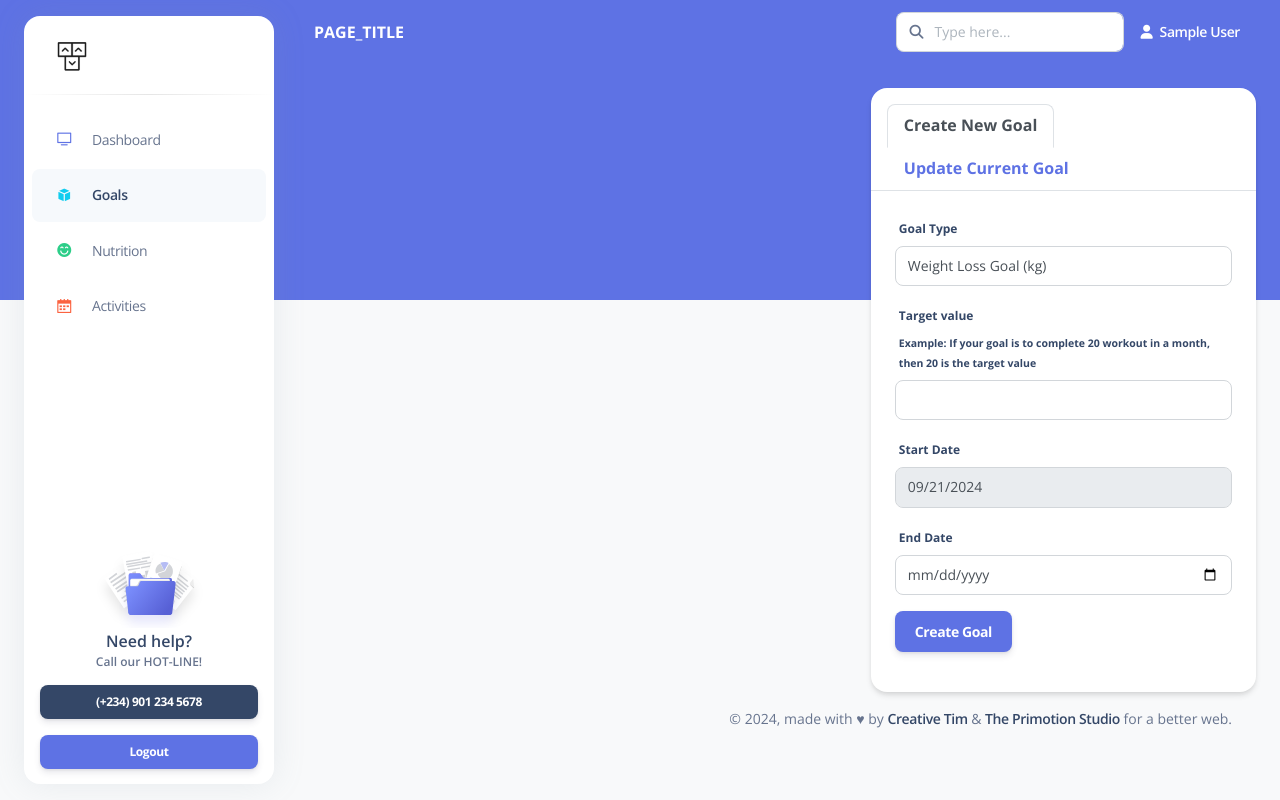
After one commit to PrimotionStudio/fitness-tracking-system, a PHP site: page /goals in a window 1280 px wide. The commit adds this page. Run offline with PHP 8.4, Linux system fonts and the light colour scheme; the visitor is signed in with stand-in values (Sample User, id 1); tables that the repository leaves empty or names only in its code hold one stand-in row (values such as "Sample post"); data that the repository does not hold is empty; some libraries are stand-ins or nearby versions.

```diff
--- /dev/null
+++ b/func/add_goals.php
@@ -0,0 +1,24 @@
+<?php
+if ($_SERVER["REQUEST_METHOD"] == "POST") {
+    $goal_type = $_POST["goalType"];
+    $target_value = $_POST["targetValue"];
+    $end_date = $_POST["goalEnd"];
+
+    // Only one goals can exist at a point
+    $select_goals = "SELECT * FROM goals WHERE user_id='$user_id' && status!='In Progress'";
+    $query_goals = mysqli_query($con, $select_goals);
+    if (mysqli_num_rows($query_goals) > 0) {
+        $_SESSION["alert"] = "You already have a goal in progress. Complete it and try again";
+        header("location: goals");
+        exit;
+    }
+    $insert_goals = "INSERT INTO goals (user_id, goal_type, target_value, end_date) VALUES ('$user_id', '$goal_type', '$target_value', '$end_date')";
+    if (mysqli_query($con, $insert_goals)) {
+        $_SESSION["alert"] = "Goal created successfully!";
+    } else {
+        $_SESSION["alert"] = "Unable to create goal";
+    }
+
+    header("location: goals");
+    exit;
+}
--- /dev/null
+++ b/goals.php
@@ -0,0 +1,89 @@
+<?php
+require_once "required/session.php";
+require_once "required/sql.php";
+const PAGE_TITLE = "Goals - Fitness Tracking System";
+require_once "required/validate.php";
+
+require_once "func/add_goals.php";
+include_once "included/head.php";
+?>
+
+<body class="g-sidenav-show bg-gray-100">
+    <div class="min-height-300 bg-primary position-absolute w-100"></div>
+    <?php
+    include_once "included/sidebar.php";
+    ?>
+    <main class="main-content position-relative border-radius-lg ">
+        <?php
+        include_once "included/navbar.php";
+        ?>
+        <div class="container-fluid py-4">
+            <div class="row">
+                <div class="col-md-7 col-sm-12">
+
+                </div>
+                <div class="col-md-5 col-sm-12">
+                    <div class="card shadow">
+                        <nav class=" pt-3">
+                            <div class="nav nav-tabs px-3" id="nav-tab" role="tablist">
+                                <button class="nav-link active font-weight-bolder" id="create-goal-tab" data-bs-toggle="tab" data-bs-target="#create-goal" type="button" role="tab" aria-controls="create-goal" aria-selected="true">Create New Goal</button>
+                                <button class="nav-link font-weight-bolder" id="update-goal-tab" data-bs-toggle="tab" data-bs-target="#update-goal" type="button" role="tab" aria-controls="update-goal" aria-selected="false">Update Current Goal</button>
+                            </div>
+                        </nav>
+                        <div class="card-body tab-content" id="nav-tabContent">
+                            <form action="<?php echo htmlspecialchars($_SERVER["PHP_SELF"]); ?>" method="post" class="tab-pane fade show active" id="create-goal" role="tabpanel" aria-labelledby="create-goal-tab">
+                                <div class="form-group">
+                                    <label for="goalType">Goal Type</label>
+                                    <select name="goalType" id="goalType" class="form-control">
+                                        <option value="Weight Loss">Weight Loss Goal (kg)</option>
+                                        <option value="Workout">Workout Goal</option>
+                                        <option value="Distance">Distance Goal (Running or Walking) (km)</option>
+                                        <option value="Calories Burned">Calories Burned Goal (kcal)</option>
+                                    </select>
+                                </div>
+                                <div class="form-group">
+                                    <label for="targetValue">Target value</label>
+                                    <label><small>Example: If your goal is to complete 20 workout in a month, then 20 is the target value</small></label>
+                                    <input type="number" name='targetValue' class="form-control">
+                                </div>
+                                <div class="form-group">
+                                    <label for="goalStart">Start Date</label>
+                                    <input type="date" class="form-control" id="goalStart" name="goal
+                                     Start" required readonly>
+                                    <script>
+                                        document.addEventListener("DOMContentLoaded", function() {
+                                            var today = new Date().toISOString().split('T')[0];
+                                            document.getElementById('goalStart').value = today;
+                                        });
+                                    </script>
+                                </div>
+                                <div class="form-group">
+                                    <label for="goalEnd">End Date</label>
+                                    <input type="date" class="form-control" id="goalEnd" name="goalEnd" required>
+                                </div>
+                                <button type="submit" class="btn btn-primary">Create Goal</button>
+                            </form>
+                            <form action="" method="post" class="tab-pane fade" id="update-goal" role="tabpanel" aria-labelledby="update-goal-tab">
+
+                                <div class="form-group">
+                                    <label for="targetValue">Current Value (?/)</label>
+                                    <label><small>How close have you come to meeting your target value</small></label>
+                                    <input type="number" name='currentValue' class="form-control">
+                                </div>
+                                <button type="submit" class="btn btn-primary">Update Goal</button>
+                            </form>
+                        </div>
+                    </div>
+                </div>
+            </div>
+            <?php
+            include_once "included/footer.php";
+            ?>
+        </div>
+    </main>
+    <?php
+    include_once "included/scripts.php";
+    ?>
+</body>
+
+</html>
--- a/included/sidebar.php
+++ b/included/sidebar.php
@@ -24,21 +24,23 @@
                     <span class="nav-link-text ms-1">Dashboard</span>
                 </a>
             </li>
+
             <li class="nav-item">
                 <a class="nav-link <?php
                                     $file_path = explode("/", $_SERVER["SCRIPT_NAME"]);
                                     $file_name = end($file_path);
                                     $route = explode(".", $file_name)[0];
-                                    if ($route === 'activities') {
+                                    if ($route === 'goals') {
                                         echo 'active';
                                     }
-                                    ?>" href="activities">
+                                    ?>" href="goals">
                     <div class="icon icon-shape icon-sm border-radius-md text-center me-2 d-flex align-items-center justify-content-center">
-                        <i class="ni ni-calendar-grid-58 text-warning text-sm opacity-10"></i>
+                        <i class="ni ni-app text-info text-sm opacity-10"></i>
                     </div>
-                    <span class="nav-link-text ms-1">Activities</span>
+                    <span class="nav-link-text ms-1">Goals</span>
                 </a>
             </li>
+
             <li class="nav-item">
                 <a class="nav-link <?php
                                     $file_path = explode("/", $_SERVER["SCRIPT_NAME"]);
@@ -59,14 +61,14 @@
                                     $file_path = explode("/", $_SERVER["SCRIPT_NAME"]);
                                     $file_name = end($file_path);
                                     $route = explode(".", $file_name)[0];
-                                    if ($route === 'goals') {
+                                    if ($route === 'activities') {
                                         echo 'active';
                                     }
-                                    ?>" href="goals">
+                                    ?>" href="activities">
                     <div class="icon icon-shape icon-sm border-radius-md text-center me-2 d-flex align-items-center justify-content-center">
-                        <i class="ni ni-app text-info text-sm opacity-10"></i>
+                        <i class="ni ni-calendar-grid-58 text-warning text-sm opacity-10"></i>
                     </div>
-                    <span class="nav-link-text ms-1">Goals</span>
+                    <span class="nav-link-text ms-1">Activities</span>
                 </a>
             </li>
         </ul>
```
Also changed, not shown: index.php (+18 -2 lines).
